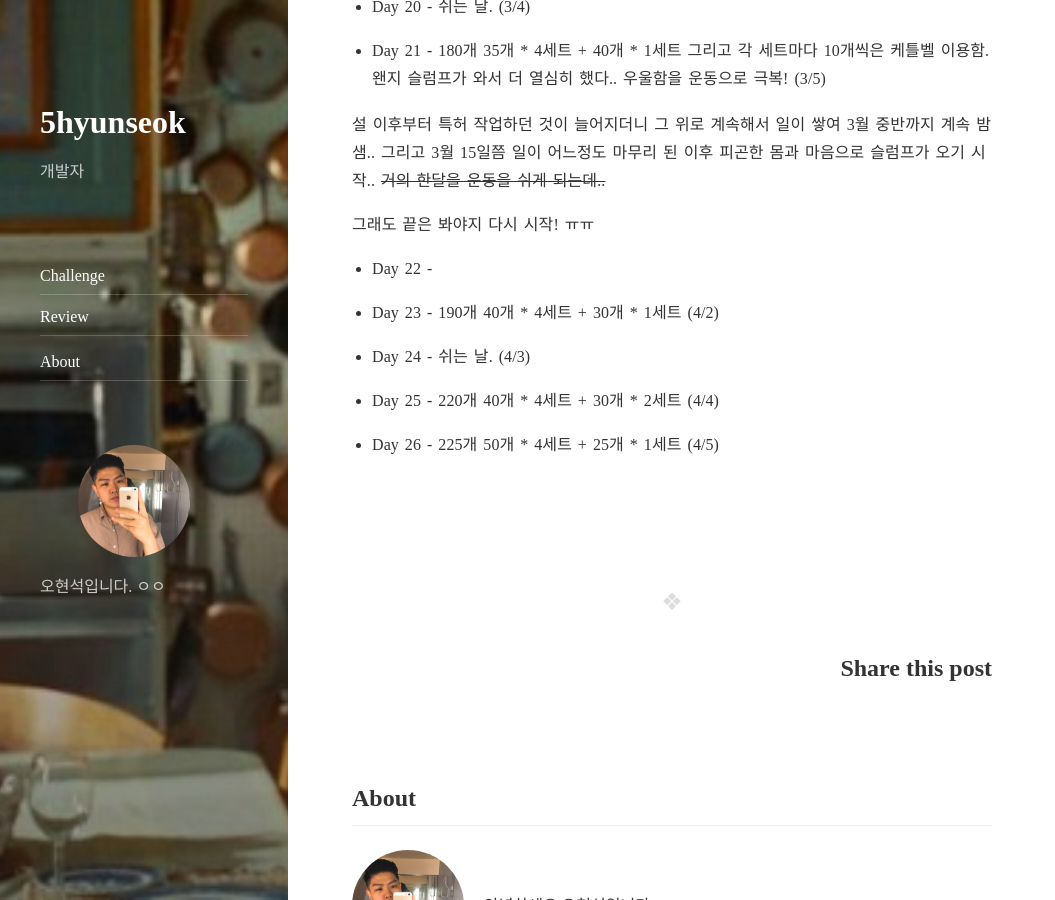
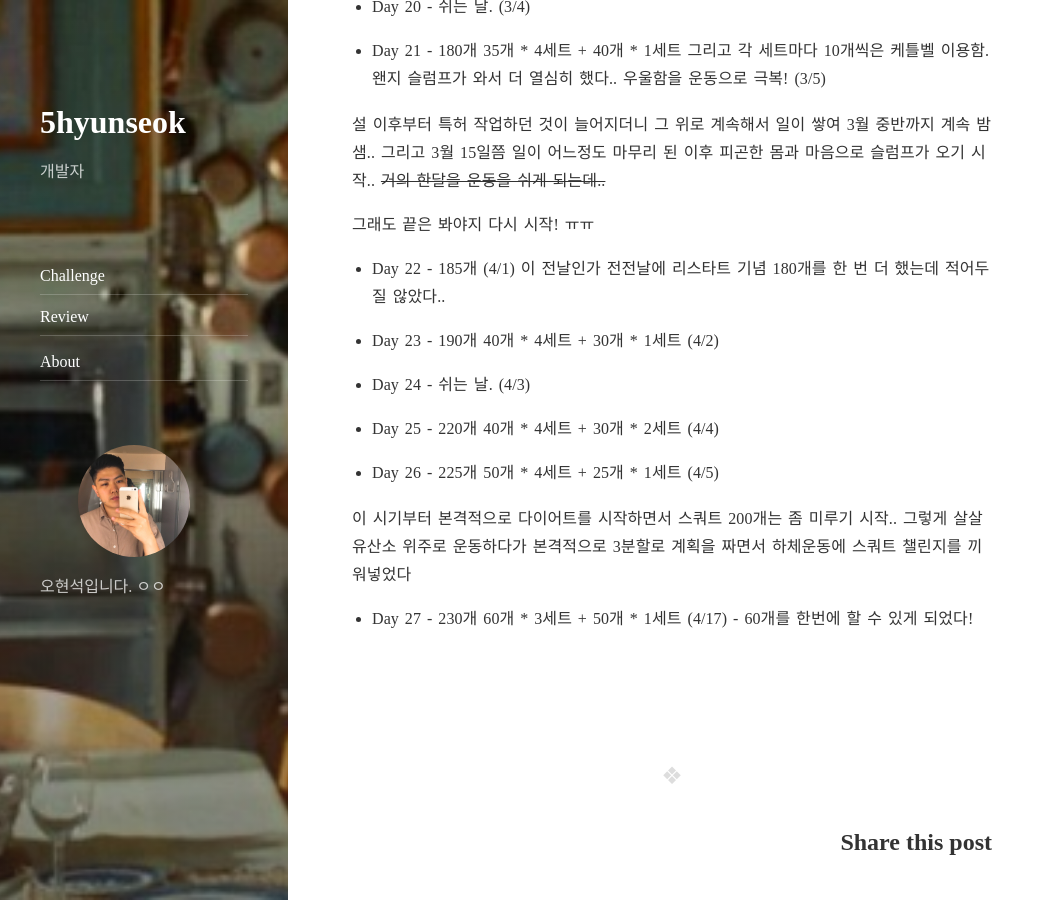
Before and after one commit to 5hyunseok/5hyunseok.github.io, a Jekyll site: the page built from _posts/2018-02-11-squat-challenge.markdown, in a window 1280 px wide and 900 px high, scrolled down 3060 px. Shown: the whole window, without its empty margins (0-1055 px from the left). Built offline with Jekyll 4.4.1, drawn with Linux system fonts in a browser that asks for light colours; nearby versions of some CDN libraries; comment, search, counter and statistics services are not loaded.

Commit message:
update squat challenge

```diff
--- a/_posts/2018-02-11-squat-challenge.markdown
+++ b/_posts/2018-02-11-squat-challenge.markdown
@@ -79,7 +79,7 @@ comments: true
 
 그래도 끝은 봐야지 다시 시작! ㅠㅠ
 
-- Day 22 -
+- Day 22 - 185개 (4/1) 이 전날인가 전전날에 리스타트 기념 180개를 한 번 더 했는데 적어두질 않았다..
 
 - Day 23 - 190개 40개 \* 4세트 + 30개 \* 1세트 (4/2)
 
@@ -88,3 +88,9 @@ comments: true
 - Day 25 - 220개 40개 \* 4세트 + 30개 \* 2세트 (4/4)
 
 - Day 26 - 225개 50개 \* 4세트 + 25개 \* 1세트 (4/5)
+
+이 시기부터 본격적으로 다이어트를 시작하면서 스쿼트 200개는 좀 미루기 시작..
+그렇게 살살 유산소 위주로 운동하다가
+본격적으로 3분할로 계획을 짜면서 하체운동에 스쿼트 챌린지를 끼워넣었다
+
+- Day 27 - 230개 60개 \* 3세트 + 50개 \* 1세트 (4/17) - 60개를 한번에 할 수 있게 되었다!
```
